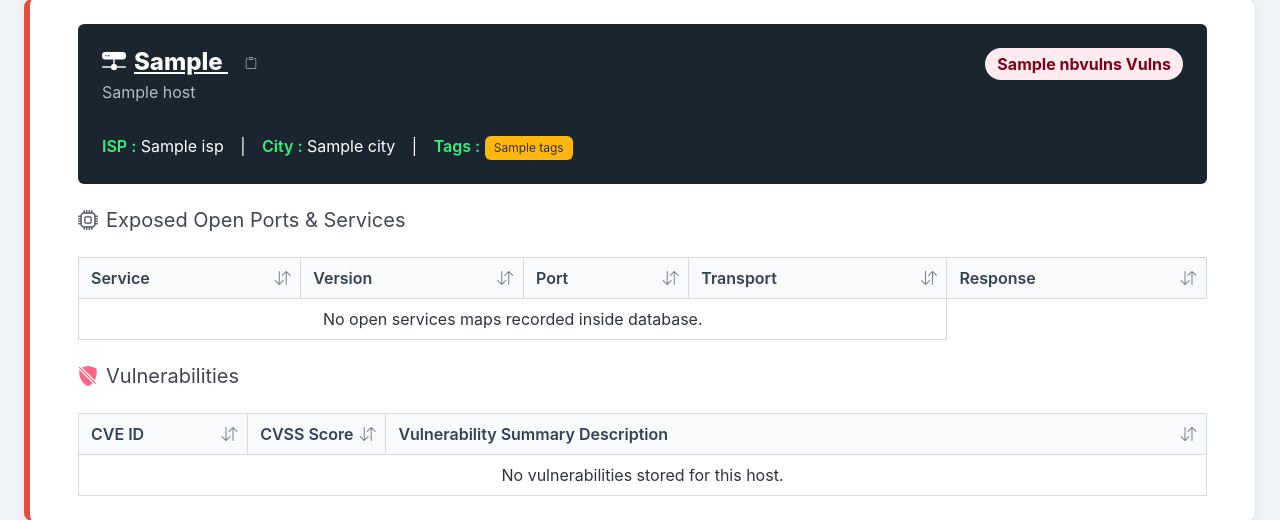
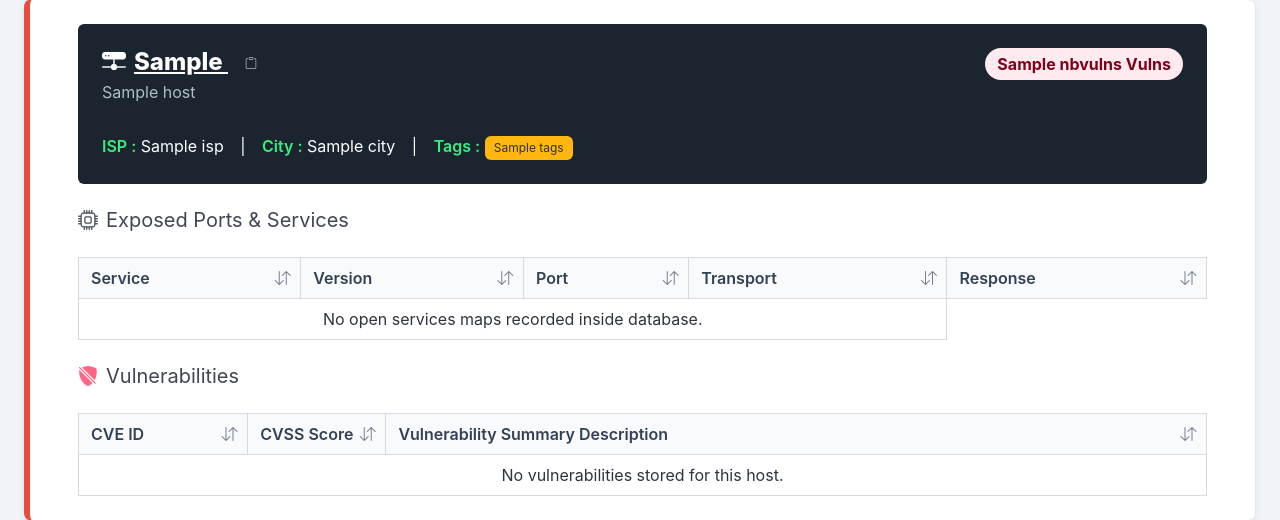
Before and after one commit to atao/Shodan2DB, a Python web app: template templates/report.html in a window 1280 px wide. Shown: the part 540-1060 px from the top of the page. Run offline with Jinja, Linux system fonts and the light colour scheme; the template is opened without the code that fills it: most values are stand-ins (such as "Sample title", 1, 10 or a date in 2020); some libraries are stand-ins or nearby versions.

Commit message:
Rename table

```diff
--- a/templates/report.html
+++ b/templates/report.html
@@ -230,7 +230,7 @@
                 </div>
 
                 <!-- Exposed Ports & Banners Section -->
-                <p class="subtitle is-5 mt-5"><i class="bi bi-cpu mr-2"></i>Exposed Open Ports & Services</p>
+                <p class="subtitle is-5 mt-5"><i class="bi bi-cpu mr-2"></i>Exposed Ports & Services</p>
                 <div class="table-container">
                     <table class="table sortable-table is-hoverable is-bordered is-striped is-fullwidth">
                         <thead>
```
